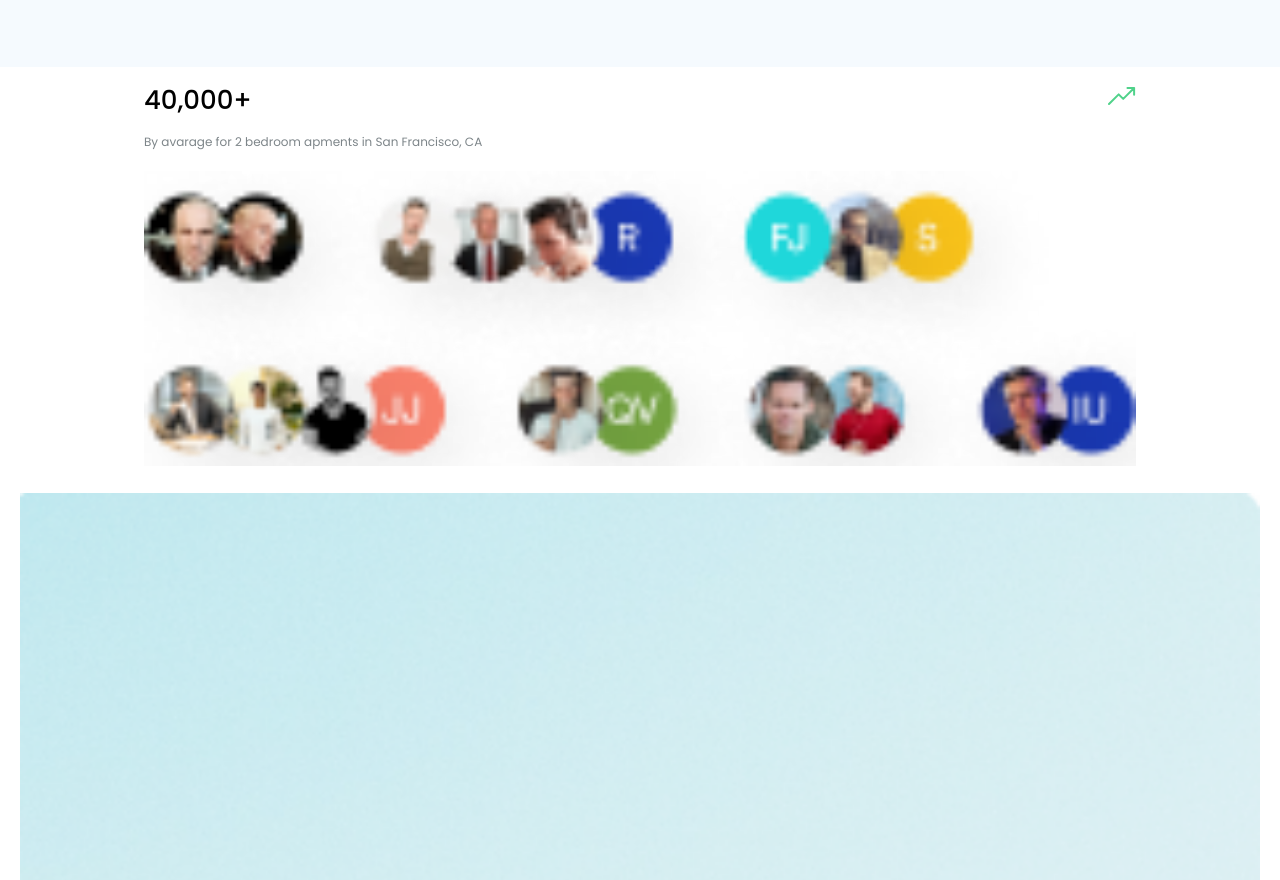
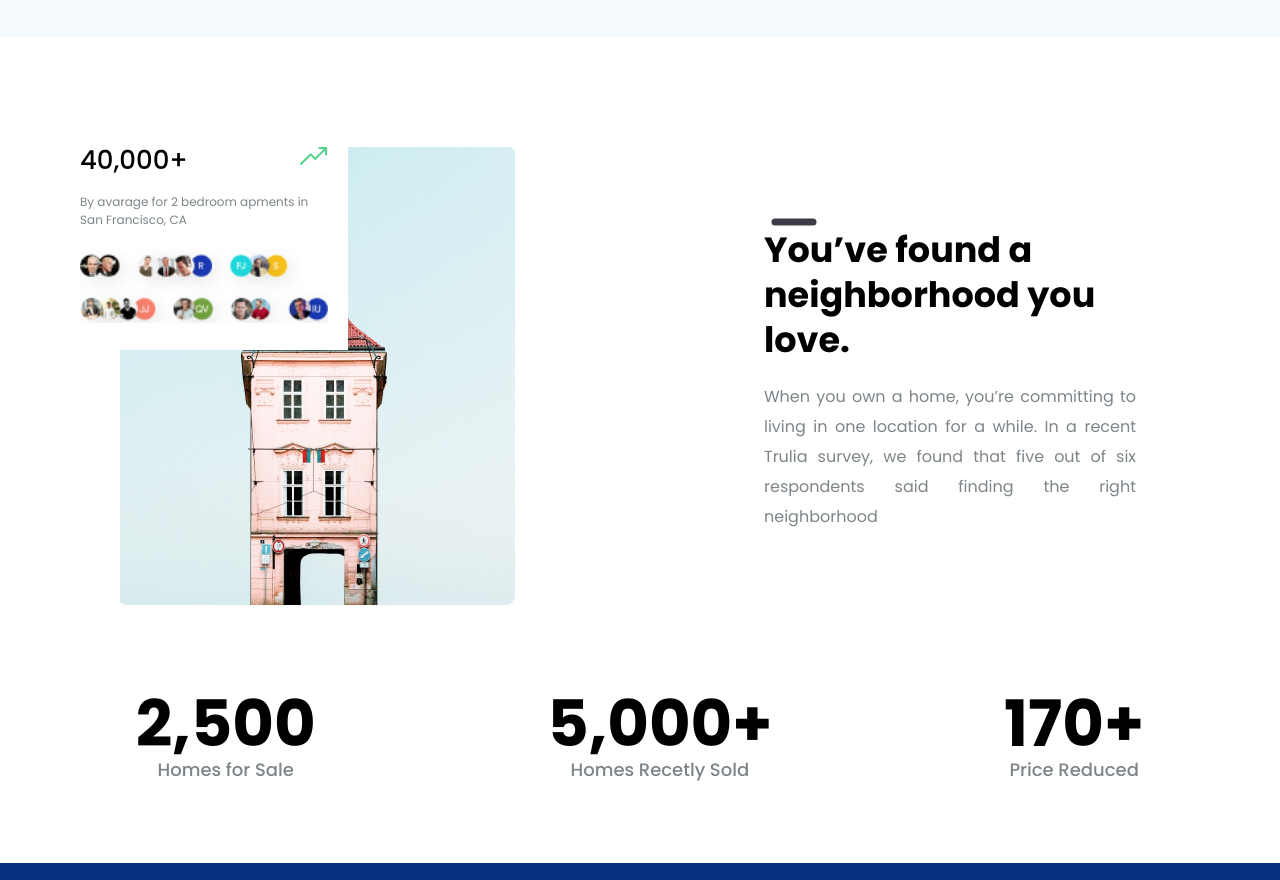
Before and after one commit to cehicm/real-estate-landing, a website: page index.html in a window 1280 px wide. Shown: the part 1894-2774 px from the top of the page. Drawn offline with nearby package versions, Linux system fonts and the light colour scheme.

Commit message:
Add laptop screen styles for stats section

```diff
--- a/index.html
+++ b/index.html
@@ -340,6 +340,7 @@
 			<section class="stats">
 				<div class="stats__top">
 					<div class="stats__visual">
+						<div class="visual">
 							<div class="visual__numbers">
 								<div class="visual__content">
 									<div class="visual__title__arrow">
@@ -363,6 +364,8 @@
 							</div>
 						</div>
 
+					</div>
+
 					<div class="stats__textual">
 						<h5 class="stats__textual__title">You’ve found a neighborhood you love.</h5>
 						<p class="stats__textual__text">When you own a home, you’re committing to living in one location
@@ -380,7 +383,7 @@
 					</div>
 					<div class="stats__numbers">
 						<h5 class="stats__numbers__title">5,000+</h5>
-						<p class="stats__numbers__text">Homes Recetly sold</p>
+						<p class="stats__numbers__text">Homes Recetly Sold</p>
 					</div>
 					<div class="stats__numbers">
 						<h5 class="stats__numbers__title">170+</h5>
--- a/src/sass/layout/_main.scss
+++ b/src/sass/layout/_main.scss
@@ -87,7 +87,7 @@
 			position: relative;
 
 			@include sc-breakpoint(1024) {
-				width: 55%;
+				width: 60%;
 				padding-bottom: 50px;
 			}
 		}
--- a/src/sass/layout/_stats.scss
+++ b/src/sass/layout/_stats.scss
@@ -1,4 +1,11 @@
+@use "../variables/colors" as colors;
+@import "../variables/breakpoints";
+
 .visual {
+	@include sc-breakpoint(1024) {
+		position: relative;
+	}
+
 	&__title__arrow {
 		display: flex;
 		justify-content: space-between;
@@ -13,6 +20,11 @@
 
 	&__image {
 		padding: 20px 0;
+
+		@include sc-breakpoint(1024) {
+			position: absolute;
+			left: 100px;
+		}
 	}
 
 	&__text {
@@ -22,13 +34,47 @@
 	&__numbers {
 		width: 80%;
 		margin: 0 auto;
+
+		@include sc-breakpoint(1024) {
+			width: 40%;
+			position: absolute;
+			left: 40px;
+			padding: 20px;
+			background: colors.$white;
+			z-index: 2;
+		}
 	}
 }
 
 .stats {
 	padding: 20px;
 
+	@include sc-breakpoint(1024) {
+		padding: 40px 20px;
+	}
+
+	&__top {
+		@include sc-breakpoint(1024) {
+			display: grid;
+			grid-template-columns: repeat(2, minmax(0, 1fr));
+			align-content: center;
+			padding-top: 50px;
+		}
+	}
+
+	// // &__visual {
+	// // 	@include sc-breakpoint(1024) {
+	// // 		position: relative;
+	// // 	}
+	// // }
+
 	&__textual {
+		@include sc-breakpoint(1024) {
+			width: 60%;
+			padding: 100px 0;
+			justify-self: center;
+		}
+
 		&__text {
 			padding: 20px 0;
 		}
@@ -37,4 +83,11 @@
 	&__numbers {
 		margin: 40px 0;
 	}
+
+	&__bottom {
+		@include sc-breakpoint(1024) {
+			display: flex;
+			justify-content: space-around;
+		}
+	}
 }
--- a/src/sass/variables/_fonts.scss
+++ b/src/sass/variables/_fonts.scss
@@ -160,6 +160,27 @@ body {
 			font-weight: 600;
 			line-height: 45px;
 			text-align: center;
+
+			@include sc-breakpoint(1024) {
+				text-align: left;
+			}
+
+			&::before {
+				content: "";
+				position: absolute;
+				display: block;
+				height: 7px;
+				width: 100px;
+				right: 50%;
+				transform: translate(50%, -120%);
+				border-radius: 6px;
+				background-color: colors.$black;
+
+				@include sc-breakpoint(1024) {
+					width: 45px;
+					right: 38%;
+				}
+			}
 		}
 
 		&__text {
@@ -183,6 +204,7 @@ body {
 			font-size: 18px;
 			font-weight: 500;
 			line-height: 27px;
+			color: colors.$text-light-gray;
 		}
 	}
 }
```
Also changed, not shown: dist/css/styles.css, dist/css/styles.min.css. Lines whose indentation alone changed are shown as unchanged.
